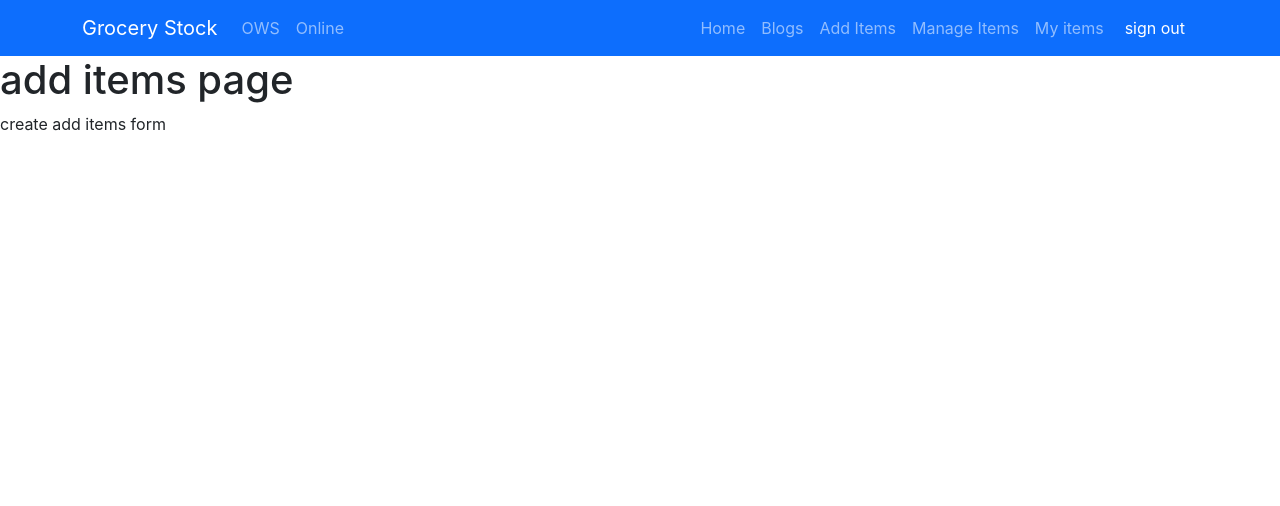
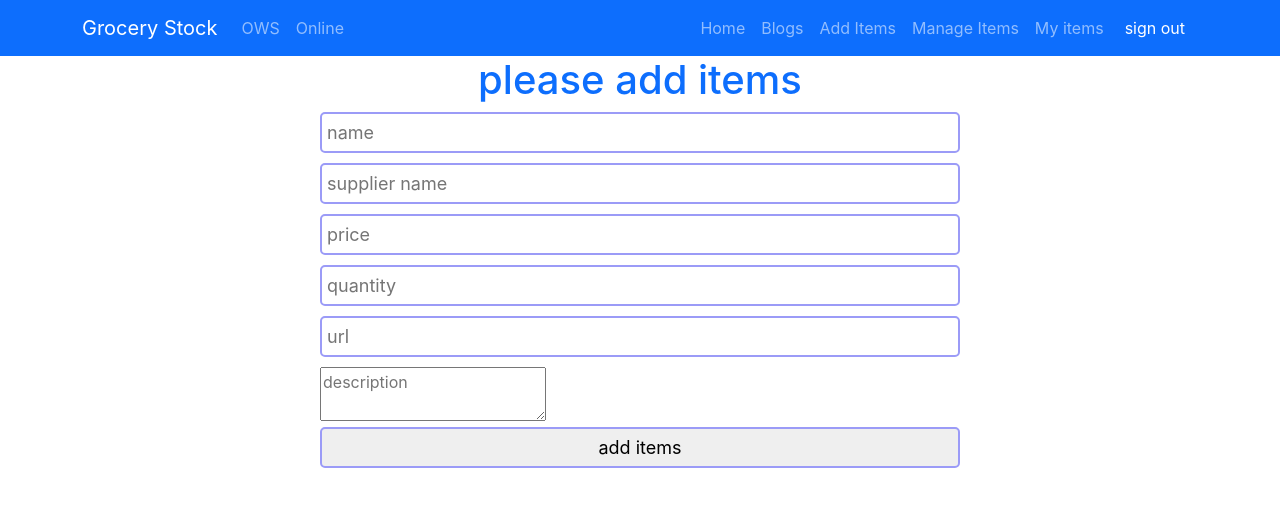
Before and after one commit to jasim-uddim/warehouse-management, a React (Create React App) app: page /addItems in a window 1280 px wide. Shown: the top 506 px of the page. Built offline with nearby package versions, Linux system fonts and the light colour scheme; no server answers; sample sign-in values are in the browser's storage.

Commit message:
added add items page

```diff
--- a/src/Pages/AddItems/AddItems.js
+++ b/src/Pages/AddItems/AddItems.js
@@ -1,10 +1,58 @@
 import React from "react";
 
 const AddItems = () => {
+  const handleAddItem = (event) => {
+    event.preventDefault();
+    const name = event.target.name.value;
+    const supplier = event.target.supplier.value;
+    const price = event.target.price.value;
+    const quantity = event.target.quantity.value;
+    const photoUrl = event.target.photoUrl.value;
+    const description = event.target.description.value;
+    console.log(name, supplier, price, quantity, photoUrl, description);
+    event.target.reset();
+
+    const url = `http://localhost:5000/service`;
+    fetch(url, {
+      method: "POST",
+      headers: {
+        "content-type": "application/json",
+      },
+      body: JSON.stringify(),
+    })
+      .then((res) => res.json())
+      .then((data) => console.log(data));
+  };
   return (
     <div>
-      <h1>add items page</h1>
-      <p>create add items form</p>
+      <h1
+        className="text-center
+      text-primary"
+      >
+        please add items
+      </h1>
+      <div className="form-container">
+        <form onSubmit={handleAddItem}>
+          <input type="text" name="name" id="" placeholder="name" />
+          <input
+            type="text"
+            name="supplier"
+            id=""
+            placeholder="supplier name"
+          />
+          <input type="number" name="price" id="" placeholder="price" />
+          <input type="number" name="quantity" id="" placeholder="quantity" />
+          <input type="text" name="photoUrl" id="" placeholder="url" />
+          <textarea
+            type="text"
+            name="description"
+            id=""
+            placeholder="description"
+          />
+
+          <input type="submit" value="add items" />
+        </form>
+      </div>
     </div>
   );
 };
```
